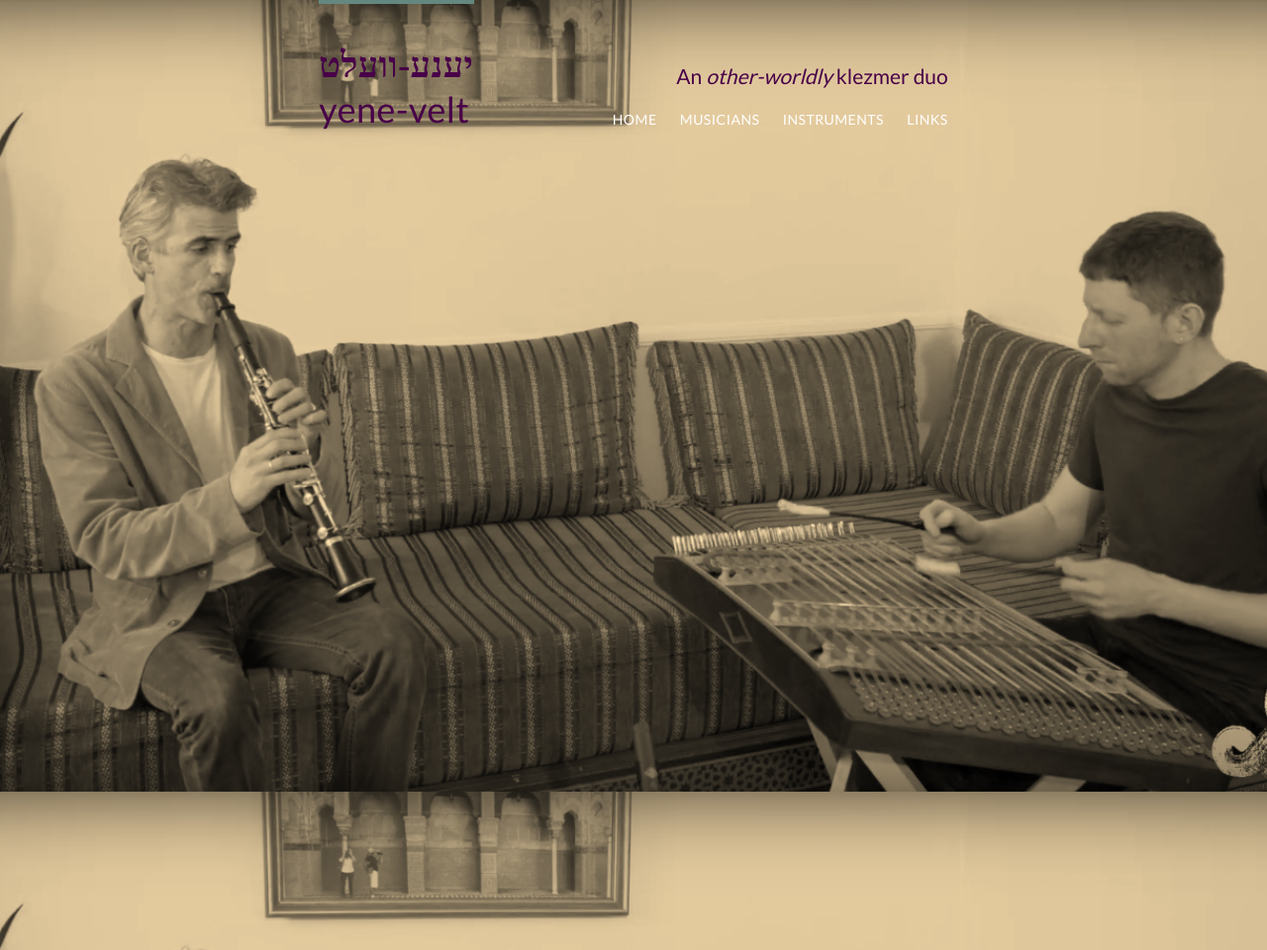
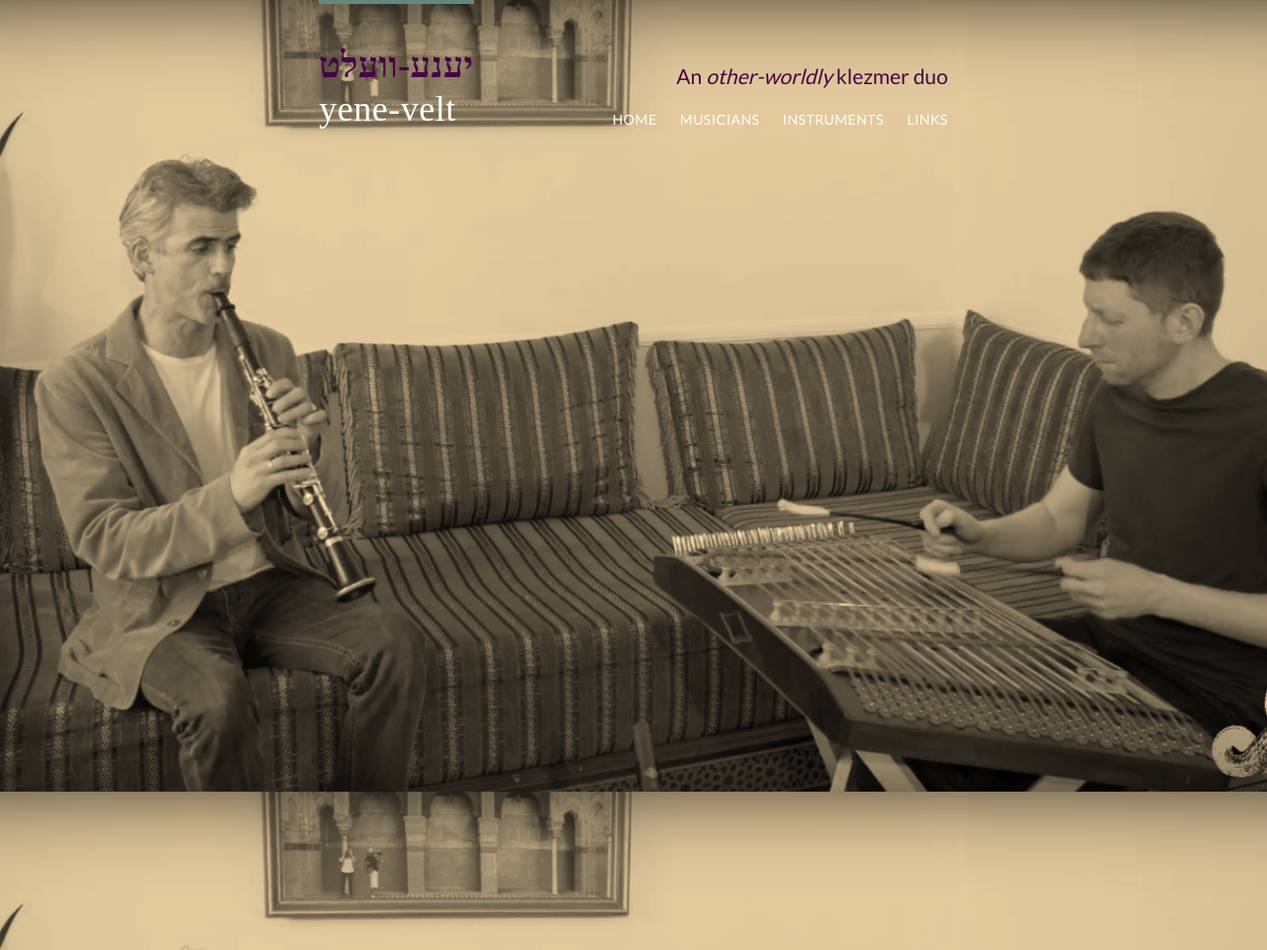
Before and after one commit to tshaynik/yene-velt, a plain HTML site: page index.html in a window 1280 px wide. Shown: the top 960 px of the page at 99% size. Drawn offline with Linux system fonts and the light colour scheme.

Commit message:
make english title white

```diff
--- a/assets/stylesheets/main.css
+++ b/assets/stylesheets/main.css
@@ -298,9 +298,10 @@ p {
   font-weight: 700;
 }
 
-/*.english-title {*/
-/*  font-family: serif;*/
-/*}*/
+.english-title {
+  color: white;
+  font-family: serif;
+}
 
 /*==================*/
 /* Buttons*/
@@ -345,7 +346,7 @@ p {
   text-align: right;
 }
 
-.yiddish-title, .english-title, .tagline {
+.yiddish-title, .tagline {
   color: #480048
 }
 
```
